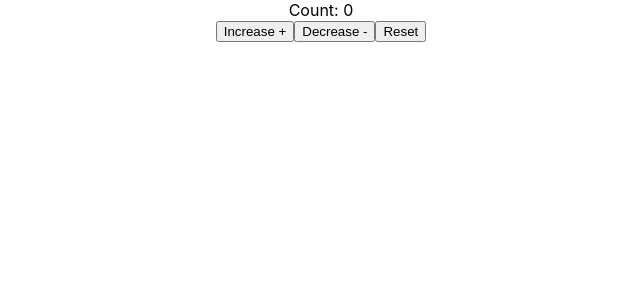
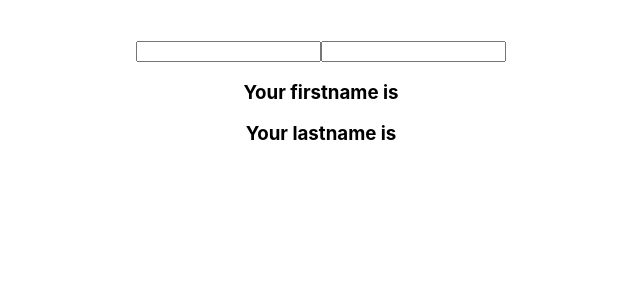
Before and after one commit to MizanurRahmann/react-hooks, a React (Create React App) app: page / in a window 1280 px wide. Shown: the top 300 px of the page, without its empty margins (319-959 px from the left). Built offline with nearby package versions, Linux system fonts and the light colour scheme.

Commit message:
useState with object.

```diff
--- a/src/App.js
+++ b/src/App.js
@@ -3,12 +3,15 @@ import logo from './logo.svg';
 import './App.css';
 import HookCounter from './Components/HookCounter';
 import HookCounterTwo from './Components/HookCounterTwo';
+import HookCounterThree from './Components/HookCounterThree';
 
 function App() {
   return (
     <div className="App">
+      <br /><br />
       {/* <HookCounter /> */}
-      <HookCounterTwo />
+      {/* <HookCounterTwo /> */}
+      <HookCounterThree />
     </div>
   );
 }
--- /dev/null
+++ b/src/Components/HookCounterThree.js
@@ -0,0 +1,24 @@
+import React, {useState} from 'react'
+
+function HookCounterThree() {
+    const [name, setName] = useState({firstname: '', lastname: ''});
+
+    return (
+        <div>
+            <input
+                type="text"
+                value={name.firstname}
+                onChange={event => setName({...name, firstname: event.target.value})}
+            />
+            <input
+                type="text"
+                value={name.lastname}
+                onChange={event => setName({...name, lastname: event.target.value})}
+            />
+            <h3>Your firstname is {name.firstname}</h3>
+            <h3>Your lastname is {name.lastname}</h3>
+        </div>
+    )
+}
+
+export default HookCounterThree
--- a/src/Components/HookCounterTwo.js
+++ b/src/Components/HookCounterTwo.js
@@ -7,8 +7,8 @@ function HookCounterTwo() {
     return (
         <div>
             <div>Count: {count}</div>
-            <button onClick={() => setCount(count + 1)}>Increase +</button>
-            <button onClick={() => setCount(count - 1)}>Decrease -</button>
+            <button onClick={() => setCount(previousValue => previousValue + 1)}>Increase +</button>
+            <button onClick={() => setCount(previousValue => previousValue - 1)}>Decrease -</button>
             <button onClick={() => setCount(initialState)}>Reset</button>
         </div>
     )
```
